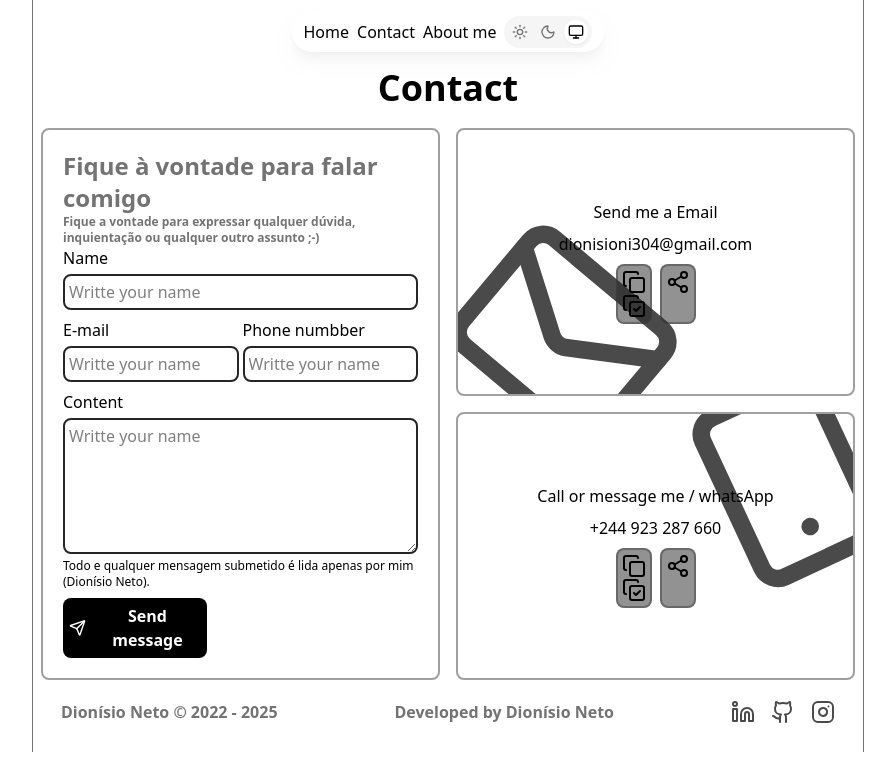
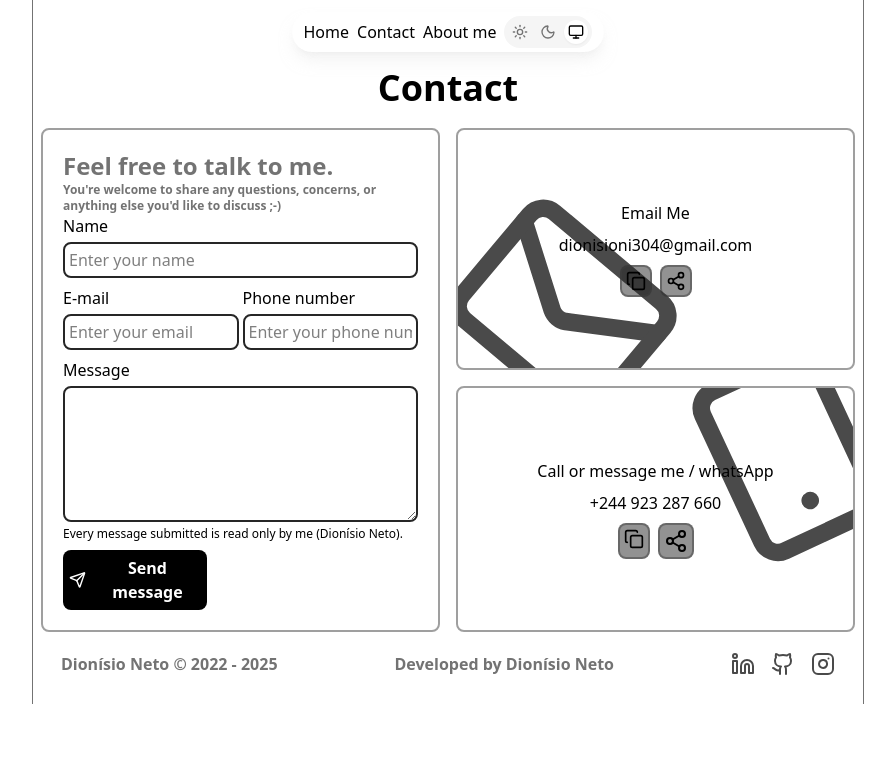
Before and after one commit to DionsioNeto/portfolio, a Vue app: page /contact in a window 1280 px wide. Shown: the top 762 px of the page, without its empty margins (192-1087 px from the left). Built offline with nearby package versions, Linux system fonts and the light colour scheme.

Commit message:
contact done!

```diff
--- a/src/project/contact.vue
+++ b/src/project/contact.vue
@@ -2,6 +2,43 @@
 import theFooter from '../components/theFooter.vue'
 import theHeader from '../components/theHeader.vue'
 import { Copy,CopyCheck , Share2, Send, Mail, Smartphone } from 'lucide-vue-next';
+import { ref } from 'vue';
+const copiedEmail = ref(false)
+const copiedNumber = ref(false)
+const email = 'dionisioni304@gmail.com'
+const number = '+244 923 287 660'
+
+function copyEmailToClipboard() {
+  navigator.clipboard.writeText(email)
+  copiedEmail.value = true
+
+  setTimeout(() => {
+    copiedEmail.value = false
+  }, 2000)
+}
+
+function copyNumberToClipboard() {
+    navigator.clipboard.writeText(number)
+    copiedNumber.value = true
+
+    setTimeout(() => {
+        copiedNumber.value = false
+    }, 2000)
+}
+
+// Partilha (genérica)
+function share(content) {
+  if (navigator.share) {
+    navigator.share({
+      title: 'Contact Info',
+      text: content,
+    }).catch(err => {
+      console.warn('User canceled or error:', err)
+    })
+  } else {
+    alert('Partilha não suportada neste navegador.')
+  }
+}
 </script>
 
 <template>
@@ -9,31 +46,57 @@ import { Copy,CopyCheck , Share2, Send, Mail, Smartphone } from 'lucide-vue-next
         <theHeader />
         <h1 class="text-4xl font-black text-center my-5">Contact</h1>
         <div class="grid md:grid-cols-2 gap-4 h-auto">
-            <div class="row-span-2 border-2 border-neutral-700/50 p-5 rounded-lg w-full h-full">
-                <h1 class="text-2xl text-neutral-500 font-semibold">Fique à vontade para falar comigo</h1>
+            <div class="row-span-2 border-2 border-neutral-700/50 p-5 rounded-lg w-full h-full font-medium">
+                <h1 class="text-2xl text-neutral-500 font-semibold">Feel free to talk to me.</h1>
                 <p class="text-neutral-500 text-xs font-bold">
-                    Fique a vontade para expressar qualquer dúvida, inquientação ou qualquer outro assunto ;-)
+                    You're welcome to share any questions, concerns, or anything else you'd like to discuss ;-)
                 </p>
-                <form action="#" method="post">
+                <form action="https://formsubmit.co/dionisioni304@gmail.com" method="POST">
+                    <input type="hidden" name="_captcha" value="false">
+                    <input type="hidden" name="_next" value="https://dionisio-neto.netlify.app/">
                     <div class="flex flex-col gap-2">
                         <div class="flex flex-col gap-1">
                             <label for="Name">Name</label>
-                            <input type="text" placeholder="Writte your name" id="Name" class="border-2 dark:bg-neutral-800/50 border-neutral-800 p-1 rounded-lg">
+                            <input
+                                type="text"
+                                name="name"
+                                placeholder="Enter your name"
+                                id="Name"
+                                class="border-2 dark:bg-neutral-800/50 border-neutral-800 p-1 rounded-lg"
+                            >
                         </div>
                         <div class="flex flex-col lg:flex-row w-full gap-1">
                             <div class="flex flex-col gap-1 w-full">
                                 <label for="email">E-mail</label>
-                                <input type="text" placeholder="Writte your name" id="email" class="border-2 dark:bg-neutral-800/50 border-neutral-800 p-1 w-full rounded-lg">
+                                <input
+                                    type="text"
+                                    name="email"
+                                    placeholder="Enter your email"
+                                    id="email"
+                                    class="border-2 dark:bg-neutral-800/50 border-neutral-800 p-1 w-full rounded-lg"
+                                >
                             </div>
                             <div class="flex flex-col gap-1 w-full">
-                                <label for="numbber">Phone numbber</label>
-                                <input type="text" placeholder="Writte your name" id="numbber" class="border-2 dark:bg-neutral-800/50 border-neutral-800 p-1 w-full rounded-lg">
+                                <label for="numbber">Phone number</label>
+                                <input
+                                    type="text"
+                                    name="phone"
+                                    placeholder="Enter your phone number"
+                                    id="numbber"
+                                    class="border-2 dark:bg-neutral-800/50 border-neutral-800 p-1 w-full rounded-lg"
+                                >
                             </div>
                         </div>
                         <div class="flex flex-col gap-1">
-                            <label for="message">Content</label>
-                            <textarea placeholder="Writte your name" id="message" class="border-2 dark:bg-neutral-800/50 border-neutral-800 p-1 h-34 rounded-lg"></textarea>
-                            <p class="text-xs">Todo e qualquer mensagem submetido é lida apenas por mim (Dionísio Neto).</p>
+                            <label for="message">Message</label>
+                            <textarea
+                                name="message"
+                                placeholder="Enter your phone number"
+                                id="message"
+                                class="border-2 dark:bg-neutral-800/50 border-neutral-800 p-1 h-34 rounded-lg"
+                            >
+                            </textarea>
+                            <p class="text-xs">Every message submitted is read only by me (Dionísio Neto).</p>
                         </div>
                         <button type="submit" class="dark:bg-white bg-black dark:text-black text-white flex items-center gap-2 font-semibold rounded-lg p-1.5 w-36">
                             <Send :size="18"/>
@@ -43,32 +106,49 @@ import { Copy,CopyCheck , Share2, Send, Mail, Smartphone } from 'lucide-vue-next
                 </form>
             </div>
 
-            <div class="border-2 border-neutral-700/50 p-5 rounded-lg w-full h-60 md:h-full flex justify-center items-center flex-col gap-2 relative overflow-hidden">
+            <div class="border-2 border-neutral-700/50 p-5 rounded-lg w-full h-60 md:h-full flex justify-center items-center flex-col gap-2 relative overflow-hidden font-medium">
                 <div class="absolute -bottom-12 left-0 rotate-40 -z-2">
-                    <Mail :size="210" color="#4a4a4a"/>
+                    <Mail :size="210" color="#4a4a4a" />
                 </div>
-                <h1>Send me a Email</h1>
-                <a href="mailto:dionisioni304@gmail.com">dionisioni304@gmail.com</a>
+
+                <h1>Email Me</h1>
+                <a  :href="`mailto:${email}`">{{ email }}</a>
+
                 <div class="flex gap-2">
-                    <div class="border-2 border-neutral-700/50 p-1 rounded-lg bg-neutral-800/50">
-                        <Copy /> <CopyCheck/>
-                    </div>
-                    <div class="border-2 border-neutral-700/50 p-1 rounded-lg bg-neutral-800/50">
-                        <Share2 />
-                    </div>
+                <!-- BOTÃO DE COPIAR -->
+                <div
+                    class="border-2 border-neutral-700/50 p-1 rounded-lg bg-neutral-800/50 cursor-pointer"
+                    @click="copyEmailToClipboard()"
+                >
+                    <component :is="copiedEmail ? CopyCheck : Copy" class="w-5 h-5" />
+                </div>
+
+                <!-- BOTÃO DE PARTILHAR (exemplo) -->
+                <div
+                    @click="share(email)"
+                    class="border-2 border-neutral-700/50 p-1 rounded-lg bg-neutral-800/50"
+                >
+                    <Share2 class="w-5 h-5" />
+                </div>
                 </div>
             </div>
-            <div class="border-2 border-neutral-700/50 p-5 rounded-lg w-full h-60 md:h-full flex justify-center items-center flex-col gap-2 relative overflow-hidden">
+            <div class="border-2 border-neutral-700/50 p-5 rounded-lg w-full h-60 md:h-full flex justify-center items-center flex-col gap-2 relative overflow-hidden font-medium">
                 <div class="absolute -top-10 -right-10 -rotate-25 -z-2">
                     <Smartphone :size="210" color="#4a4a4a"/>
                 </div>
                 <h1>Call or message me / whatsApp</h1>
-                <a href="tel:+244923287660">+244 923 287 660</a>
+                <a :href="`tel:${number}`">{{ number }}</a>
                 <div class="flex gap-2">
-                    <div class="border-2 border-neutral-700/50 p-1 rounded-lg bg-neutral-800/50">
-                        <Copy /><CopyCheck/>
+                    <div
+                        @click="copyNumberToClipboard"
+                        class="border-2 border-neutral-700/50 p-1 rounded-lg bg-neutral-800/50"
+                    >
+                        <component :is="copiedNumber ? CopyCheck : Copy" class="w-5 h-5" />
                     </div>
-                    <div class="border-2 border-neutral-700/50 p-1 rounded-lg bg-neutral-800/50">
+                    <div
+                        @click="share(number)"
+                        class="border-2 border-neutral-700/50 p-1 rounded-lg bg-neutral-800/50"
+                    >
                         <Share2 />
                     </div>
                 </div>
```
